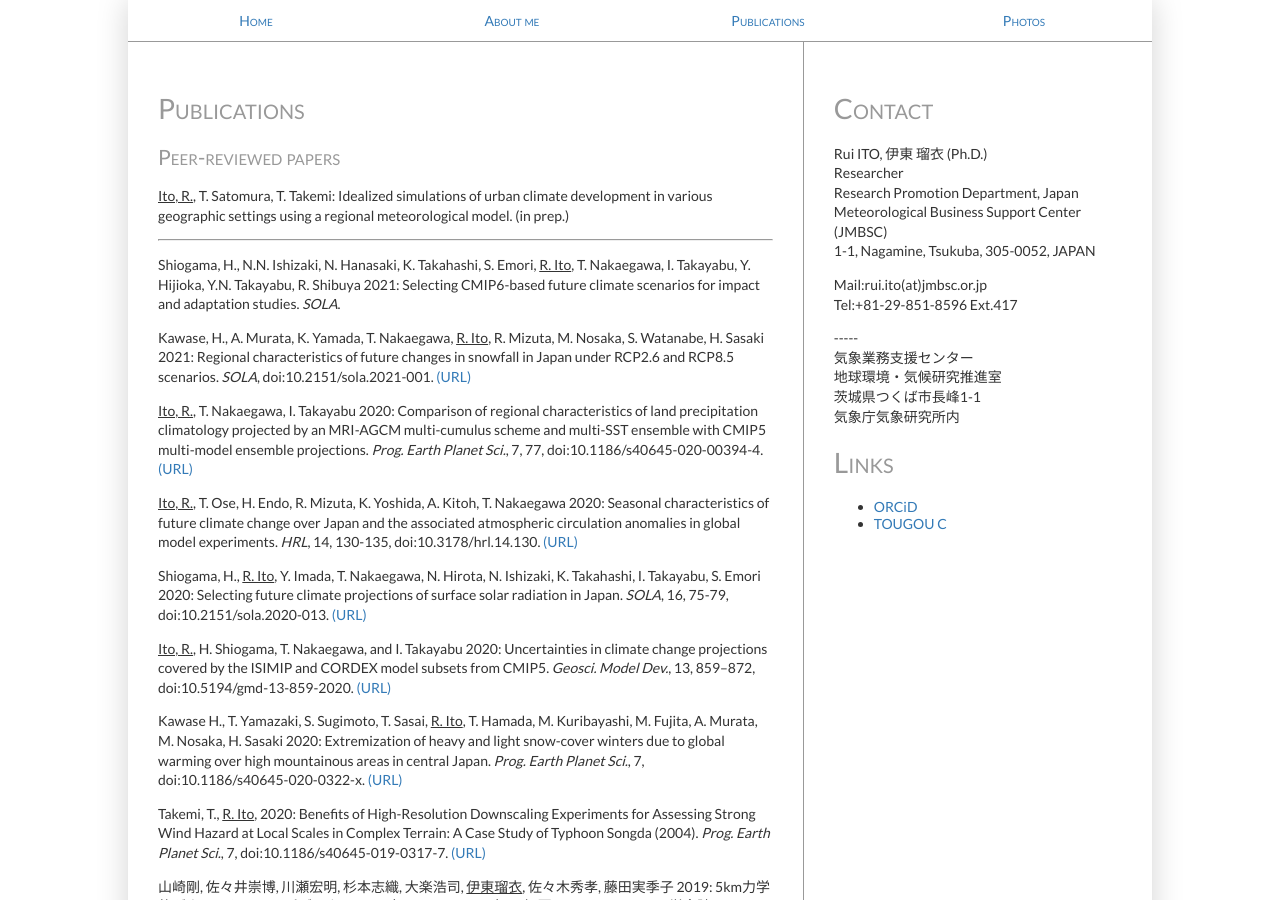
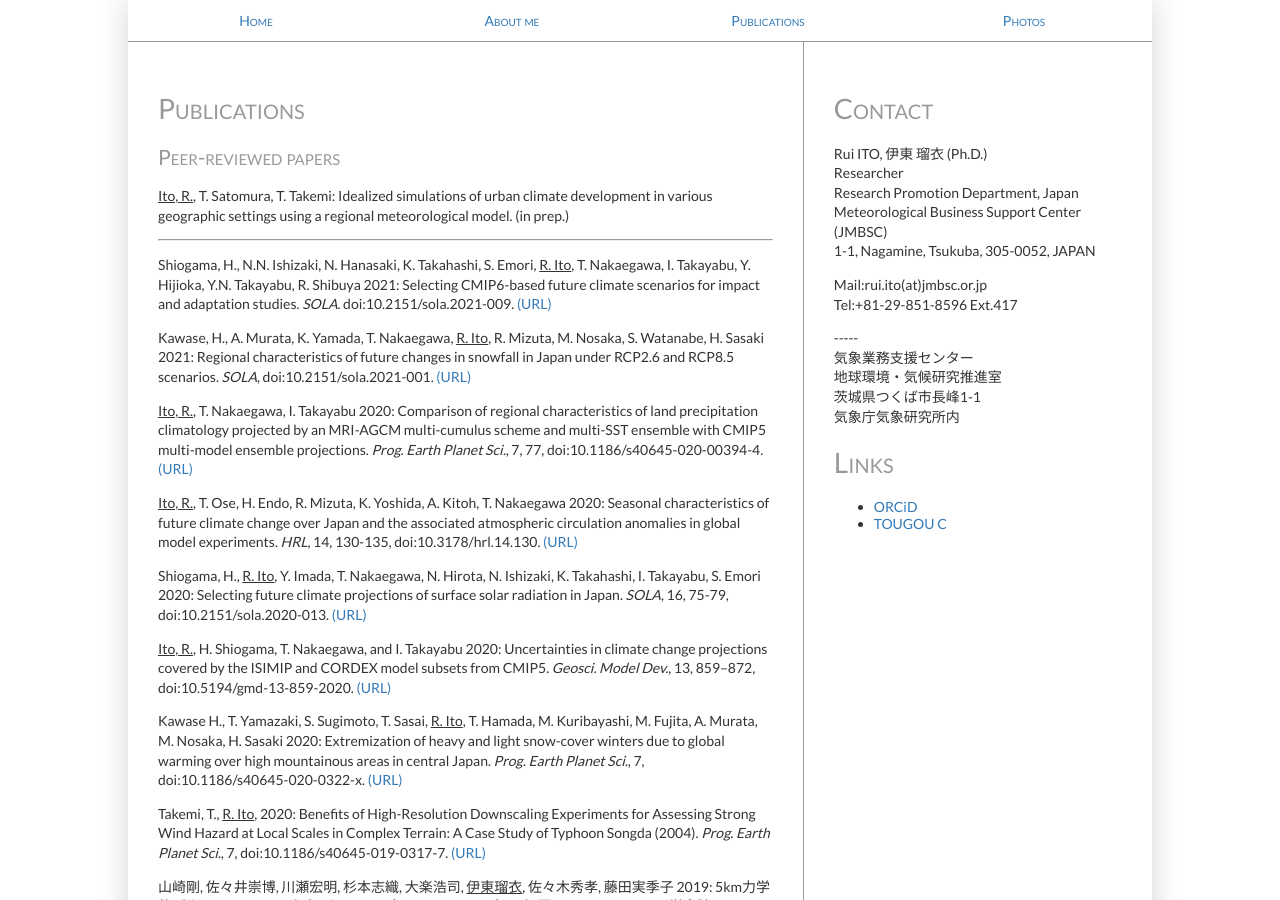
Before and after one commit to rui-climbiz/rui-climbiz.github.io, a Jekyll site: the page built from publications.html, in a window 1280 px wide and 900 px high. Built offline with Jekyll 4.4.1, drawn with Linux system fonts in a browser that asks for light colours.

Commit message:
Update publications.html

```diff
--- a/publications.html
+++ b/publications.html
@@ -7,7 +7,7 @@
 <h2>Peer-reviewed papers</h2>
 <p><u>Ito, R.</u>, T. Satomura, T. Takemi: Idealized simulations of urban climate development in various geographic settings using a regional meteorological model. (in prep.)</p>
 <hr>
-<p>Shiogama, H., N.N. Ishizaki, N. Hanasaki, K. Takahashi, S. Emori, <u>R. Ito</u>, T. Nakaegawa, I. Takayabu, Y. Hijioka, Y.N. Takayabu, R. Shibuya 2021: Selecting CMIP6-based future climate scenarios for impact and adaptation studies. <i>SOLA</i>.</p>
+<p>Shiogama, H., N.N. Ishizaki, N. Hanasaki, K. Takahashi, S. Emori, <u>R. Ito</u>, T. Nakaegawa, I. Takayabu, Y. Hijioka, Y.N. Takayabu, R. Shibuya 2021: Selecting CMIP6-based future climate scenarios for impact and adaptation studies. <i>SOLA</i>. doi:10.2151/sola.2021-009. <a href="https://doi.org/10.2151/sola.2021-009">(URL)</a></p>
 <p>Kawase, H., A. Murata, K. Yamada, T. Nakaegawa, <u>R. Ito</u>, R. Mizuta, M. Nosaka, S. Watanabe, H. Sasaki 2021: Regional characteristics of future changes in snowfall in Japan under RCP2.6 and RCP8.5 scenarios. <i>SOLA</i>, doi:10.2151/sola.2021-001. <a href="https://doi.org/10.2151/sola.2021-001">(URL)</a></p>
 <p><u>Ito, R.</u>, T. Nakaegawa, I. Takayabu 2020: Comparison of regional characteristics of land precipitation climatology projected by an MRI-AGCM multi-cumulus scheme and multi-SST ensemble with CMIP5 multi-model ensemble projections. <i>Prog. Earth Planet Sci.</i>, 7, 77, doi:10.1186/s40645-020-00394-4. <a href="https://doi.org/10.1186/s40645-020-00394-4">(URL)</a></p>
 <p><u>Ito, R.</u>, T. Ose, H. Endo, R. Mizuta, K. Yoshida, A. Kitoh, T. Nakaegawa 2020: Seasonal characteristics of future climate change over Japan and the associated atmospheric circulation anomalies in global model experiments. <i>HRL</i>, 14, 130-135, doi:10.3178/hrl.14.130. <a href="https://doi.org/10.3178/hrl.14.130">(URL)</a></p>
```
